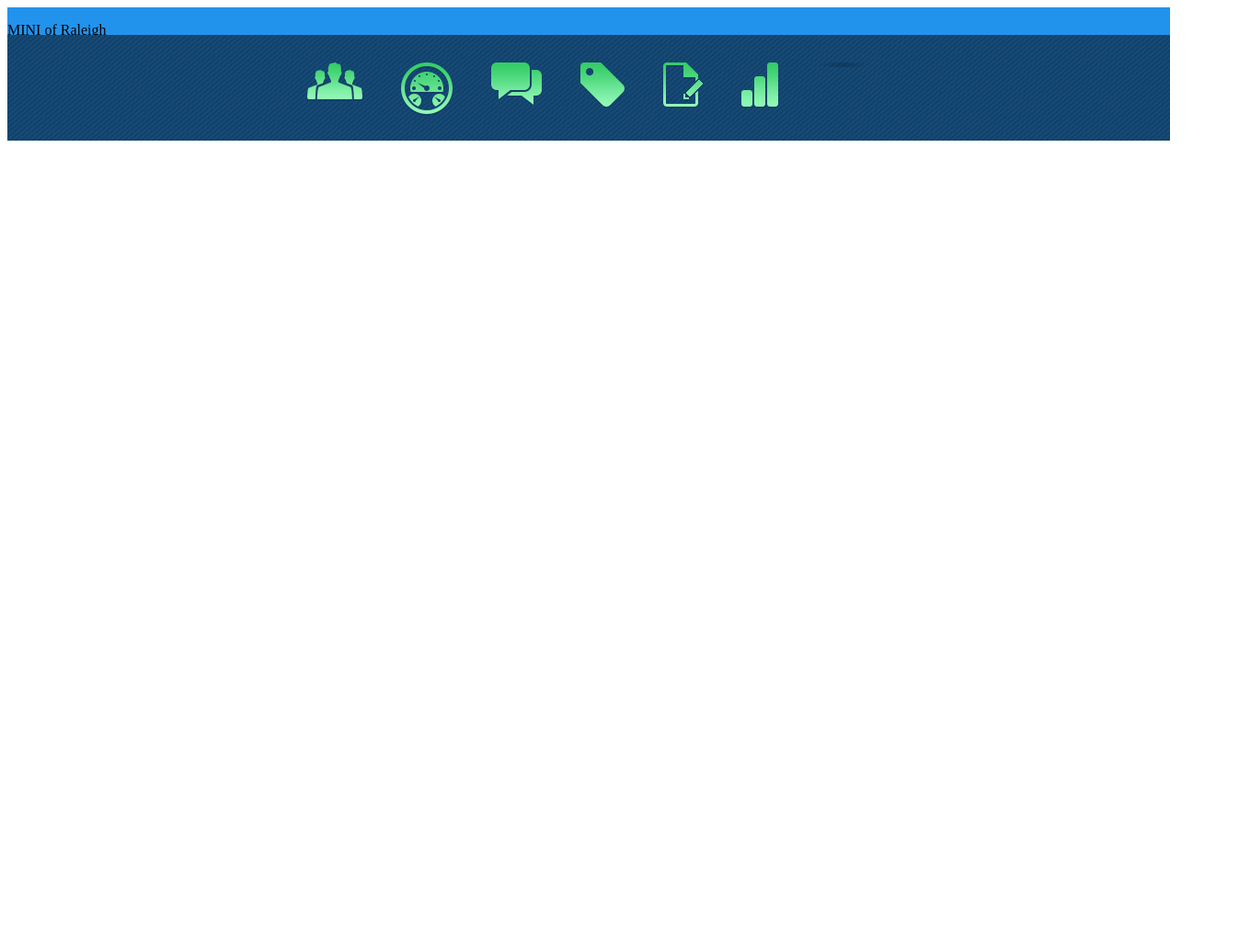
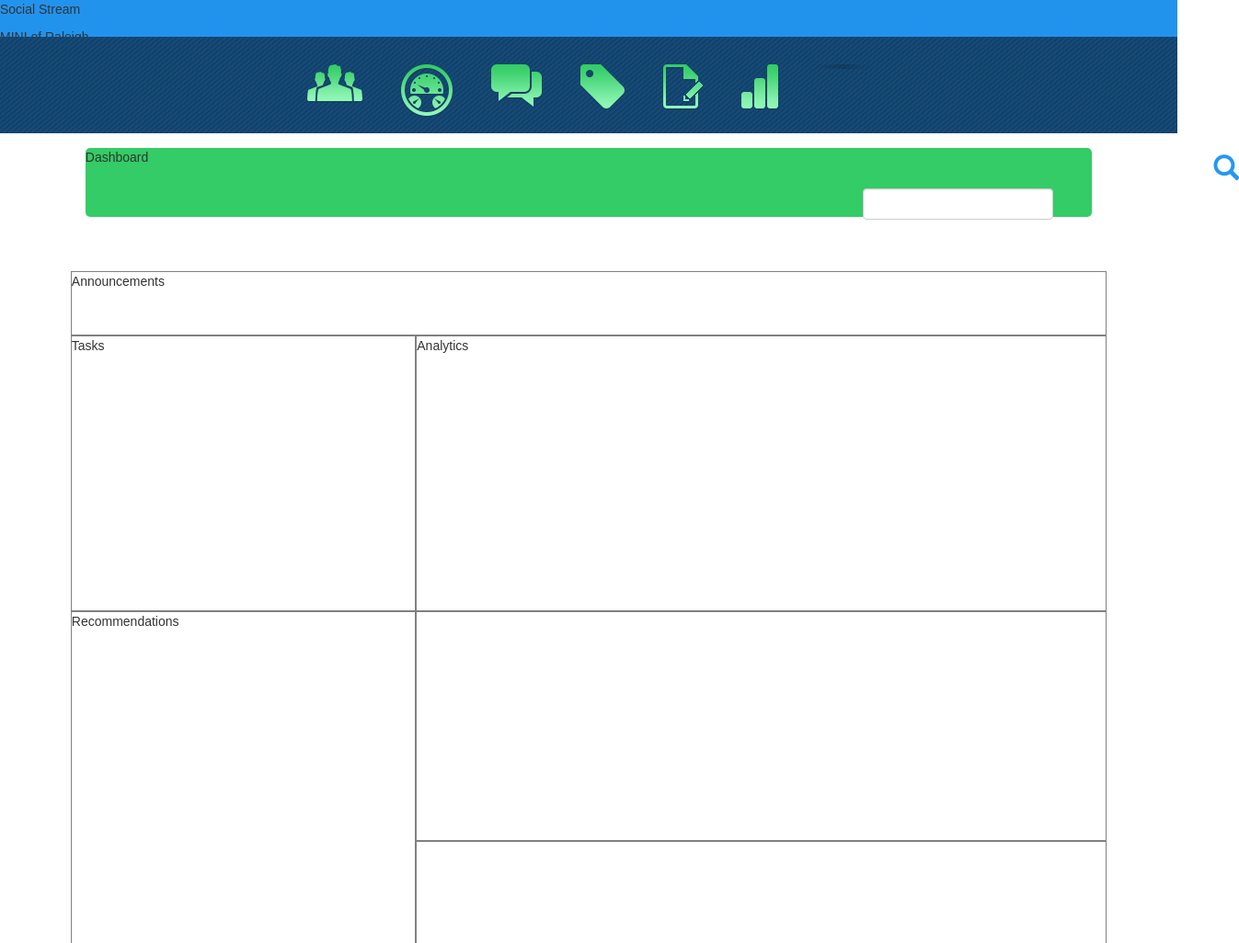
Before and after one commit to bridget-williams/487project1, a plain HTML site: page index.html in a window 1280 px wide. Shown: the top 1026 px of the page at 92% size, 1347 px wide, since content can reach past the window. Drawn offline with nearby package versions, Linux system fonts and the light colour scheme.

Commit message:
Worked on dashboard bar and added borders to other areas

```diff
--- a/css/style.css
+++ b/css/style.css
@@ -3,7 +3,7 @@
 .site{
     display:grid;
     grid-template-columns: 6% repeat(3,1fr) 6% ;
-    grid-template-rows:  30px 115px 50px 20px 300px 250px 250px 250px 30px;
+    grid-template-rows:  30px 115px 150px 70px 300px 250px 250px 250px 30px;
     grid-template-areas:
         'upper upper upper upper upper '
         'nav nav nav nav nav'
@@ -14,15 +14,18 @@
         'pad recs facts facts pad'
         'boxes boxes boxes boxes boxes'
         'footer footer footer footer footer';
+    font-family: sans-serif;
 }
 
     .upper{
         grid-column: 1/6;
         grid-row:1/2;
         background: #2293ed;
+        height: 100px;
     }
 
     .nav{
+        margin-top: 10px;
         grid-column: 1/6;
         grid-row:2/3;
         background: repeating-linear-gradient(
@@ -45,46 +48,75 @@
     .db{
         grid-column: 2/5;
         grid-row:3/4;
+        background: #33cc66;
+        margin: 16px;
+        border-radius: 5px;
+        height: 75px;
+    }
+
+    .form-group{
+        position:relative;
+        margin-right: 10px;
+        display:flex;
+        flex-direction: row;
+    }
+
+    .glyphicon{
+        position: relative;
+        font-size:2em;
+        color: #2498f4;
+       left: 170px;
+        top:-30px;
+        flex-position:right;
     }
 
     .main{
         grid-column: 2/5;
         grid-row:4/5;
+        display: flex;
+        border: gray 1px solid;
     }
 
     .tasks{
         grid-column: 2/3;
         grid-row:5/6;
+        border: gray 1px solid;
     }
 
     .analytics{
       grid-column: 3/5;
         grid-row:5/6;
+        border: gray 1px solid;
     }
 
     .recs{
         grid-column: 2/3;
         grid-row:6/8;
+        border: gray 1px solid;
     }
 
     .people{
         grid-column: 3/5;
         grid-row: 6/7;
+        border: gray 1px solid;
     }
 
     .facts{
         grid-column: 3/5;
         grid-row: 7/8;
+        border: gray 1px solid;
     }
 
     .boxes{
         grid-column: 1/6;
         grid-row: 8/9;
+        border: gray 1px solid;
     }
 
     .footer{
         grid-column: 1/6;
         grid-row: 9/10;
+        border: gray 1px solid;
     }
 
 
--- a/index.html
+++ b/index.html
@@ -3,12 +3,15 @@
 <head>
     <meta charset="UTF-8">
     <title>Exercise 2</title>
+    <link rel="stylesheet" href="//netdna.bootstrapcdn.com/bootstrap/3.0.3/css/bootstrap.min.css">
     <link rel="stylesheet" href="css/style.css" type="text/css"/>
     <link rel="stylesheet" href="css/sprites.css" type="text/css"/>
+
 </head>
 <body>
 <div class="site">
     <div class="upper">
+        <p>Social Stream</p>
         <p> MINI of Raleigh</p>
         <div> </div>
 
@@ -23,19 +26,25 @@
         <div class="icon-shadow" class="icon"></div>
     </div>
     <div class="db">
-
+        <p> Dashboard</p>
+        <form class="navbar-form navbar-right" role="search">
+            <div class="form-group">
+                <input type="text" class="form-control">
+                <i class="glyphicon glyphicon-search"></i>
+            </div>
+        </form>
     </div>
     <div class="main">
-
+        Announcements
     </div>
     <div class="tasks">
-
+        Tasks
     </div>
     <div class="analytics">
-
+        Analytics
     </div>
     <div class="recs">
-
+        Recommendations
     </div>
     <div class="people">
 
@@ -60,4 +69,5 @@
 
 
 </body>
+<script src="//netdna.bootstrapcdn.com/bootstrap/3.0.3/js/bootstrap.min.js"></script>
 </html>
```
